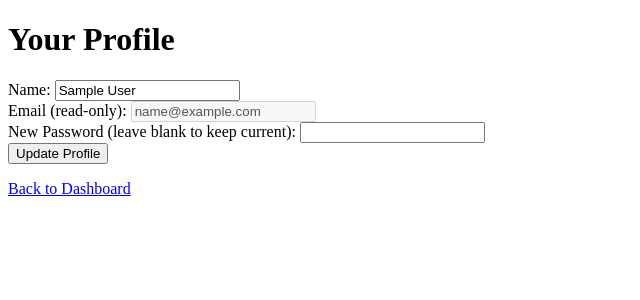
After one commit to wgaa0/study-planner-app, a PHP site: page /profile.php in a window 1280 px wide. The commit adds this page. Shown: the top 300 px of the page, without its empty margins (0-640 px from the left). Run offline with PHP 8.4, Linux system fonts and the light colour scheme; the visitor is signed in with stand-in values (Sample User, id 1); tables that the repository leaves empty or names only in its code hold one stand-in row (values such as "Sample post").

Commit message:
feat: add profile page, add change name and password functionality

```diff
--- a/public/dashboard.php
+++ b/public/dashboard.php
@@ -26,5 +26,6 @@ $userName = htmlspecialchars($_SESSION['user_name']);
     <p><a href="events.php">Events</a></p>
     <a href="logout.php">Logout</a>
     <p><a href="analytics.php">View Analytics</a></p>
+    <p><a href="profile.php">Profile</a></p>
 </body>
 </html>
--- /dev/null
+++ b/public/profile.php
@@ -0,0 +1,45 @@
+<?php
+session_start();
+if (!isset($_SESSION['user_id'])) {
+    header("Location: login.php");
+    exit();
+}
+
+require_once __DIR__ . '/../src/lib/DB.php';
+$pdo = DB::get();
+
+// Fetch current user data
+$stmt = $pdo->prepare("SELECT name, email FROM users WHERE id = :id");
+$stmt->execute([':id' => $_SESSION['user_id']]);
+$user = $stmt->fetch();
+
+if (!$user) {
+    die("User not found.");
+}
+?>
+<!DOCTYPE html>
+<html lang="en">
+<head>
+    <meta charset="UTF-8">
+    <title>Profile</title>
+</head>
+<body>
+    <h1>Your Profile</h1>
+    <form action="profile_update.php" method="POST">
+        <div>
+            <label for="name">Name:</label>
+            <input type="text" name="name" id="name" value="<?= htmlspecialchars($user['name']) ?>" required>
+        </div>
+        <div>
+            <label for="email">Email (read-only):</label>
+            <input type="email" value="<?= htmlspecialchars($user['email']) ?>" disabled>
+        </div>
+        <div>
+            <label for="password">New Password (leave blank to keep current):</label>
+            <input type="password" name="password" id="password">
+        </div>
+        <button type="submit">Update Profile</button>
+    </form>
+    <p><a href="dashboard.php">Back to Dashboard</a></p>
+</body>
+</html>
```
Also changed, not shown: public/profile_update.php (added, +37 -0 lines).
